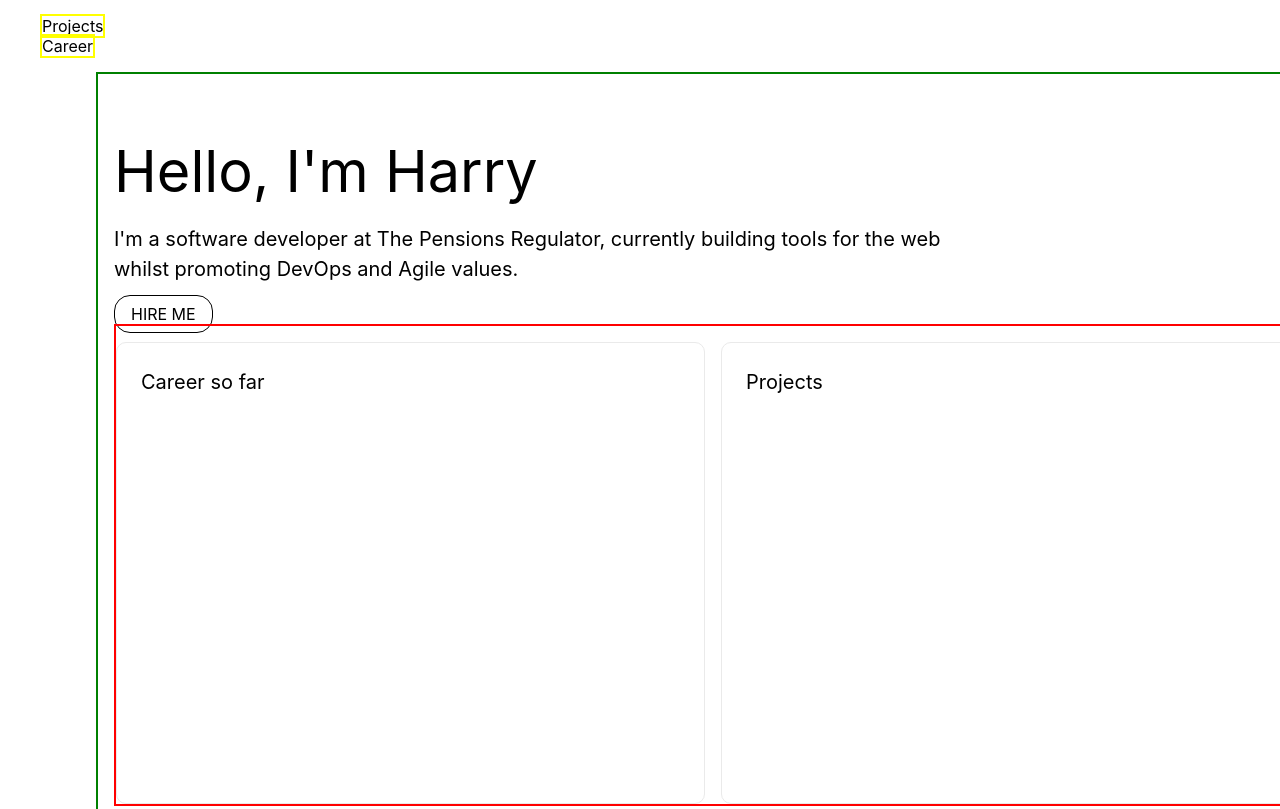
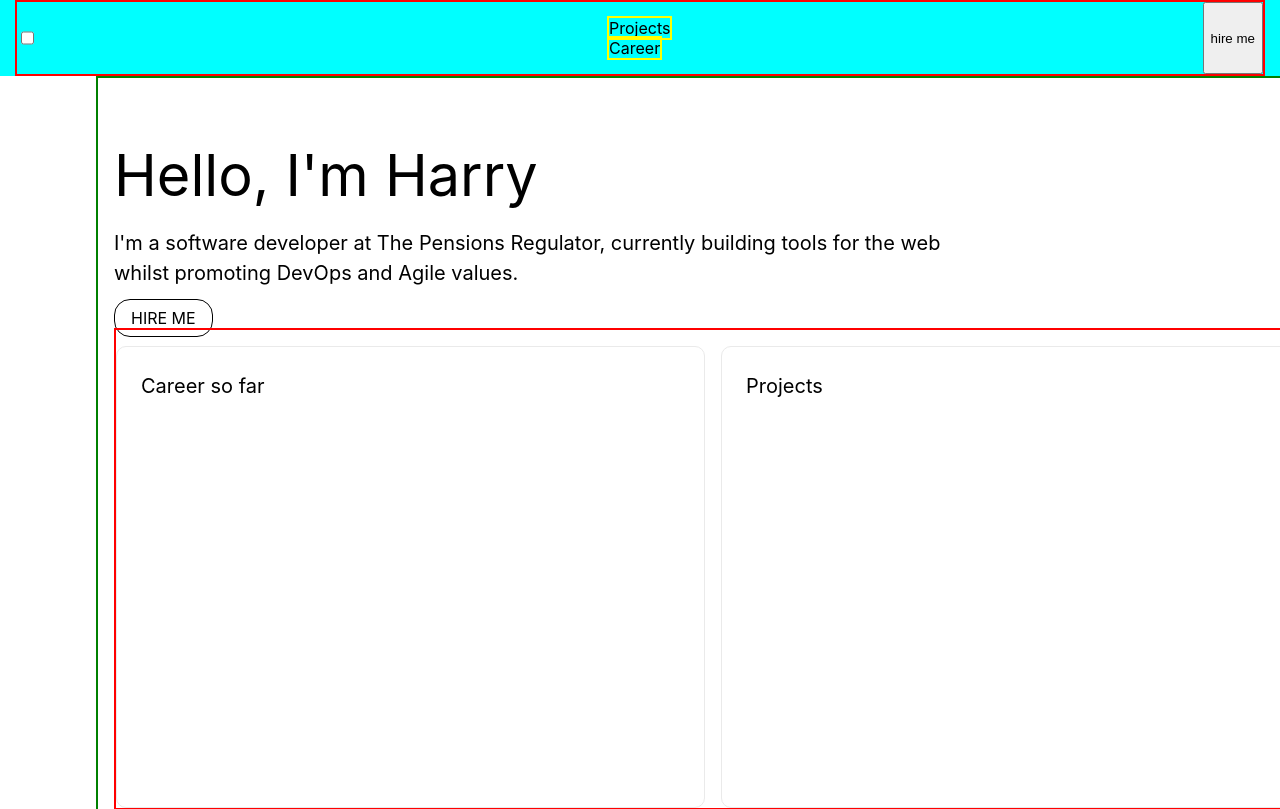
Before and after one commit to HarryAmmon/personal-site, a Next.js app: page / in a window 1280 px wide. Shown: the top 809 px of the page. Built offline with nearby package versions, Linux system fonts and the light colour scheme.

Commit message:
Fix variable name

```diff
--- a/components/Layout.tsx
+++ b/components/Layout.tsx
@@ -1,7 +1,7 @@
 import React, { ReactNode } from "react";
 import { Footer, SiteHeader } from "./PageLayout";
 import styles from "./Layout.module.scss";
-import { Navigation } from "./Navigation";
+import { NavigationBar, NavigationPane } from "./Navigation";
 
 interface ILayoutProps {
   children: ReactNode;
@@ -11,7 +11,11 @@ export const Layout = ({ children }: ILayoutProps) => {
   return (
     <div className={styles.siteWidth}>
       <SiteHeader />
-      <Navigation />
+      <NavigationBar>
+        <input type="checkbox" />
+        <NavigationPane />
+        <button>hire me</button>
+      </NavigationBar>
       <div className={styles.container}>{children}</div>
       <Footer />
     </div>
--- a/components/Navigation/Navigation.module.scss
+++ b/components/Navigation/Navigation.module.scss
@@ -1,12 +1,24 @@
 @import "../../styles/variables.scss";
 
-.nav{
+.navBar{
+    display: flex;
+    justify-content: center;
+    width: 100vw;
+    background-color: aqua;
+    .navContent{
+        border: 2px solid red;
+        max-width: $max-page-width;
+        display: flex;
+        justify-content: space-between;
+        // width: max-site-width;
+        width: 1250px
+    }
+}
+
+.navPane{
     display: flex;
     flex-direction: column;
-    justify-content: flex-start;
-    max-width: max-site-width;
-
-    li{
-        list-style: none;
-    }
+    li {
+            list-style: none;
+        }
 }
--- a/components/Navigation/Navigation.tsx
+++ b/components/Navigation/Navigation.tsx
@@ -2,10 +2,9 @@ import React from "react";
 import { Anchor } from "../Buttons";
 import styles from "./Navigation.module.scss";
 
-export const Navigation = (): JSX.Element => {
+export const NavigationPane = (): JSX.Element => {
   return (
-    <nav className={styles.nav}>
-      <ul>
+    <ul className={styles.navPane}>
       <li>
         <Anchor styleAs="a" href="#projects">
           Projects
@@ -17,6 +16,19 @@ export const Navigation = (): JSX.Element => {
         </Anchor>
       </li>
     </ul>
+  );
+};
+
+export interface INavigationBarProps {
+  children: React.ReactNode;
+}
+
+export const NavigationBar = ({
+  children,
+}: INavigationBarProps): JSX.Element => {
+  return (
+    <nav className={styles.navBar}>
+      <div className={styles.navContent}>{children}</div>
     </nav>
   );
 };
```
Lines whose indentation alone changed are shown as unchanged.
